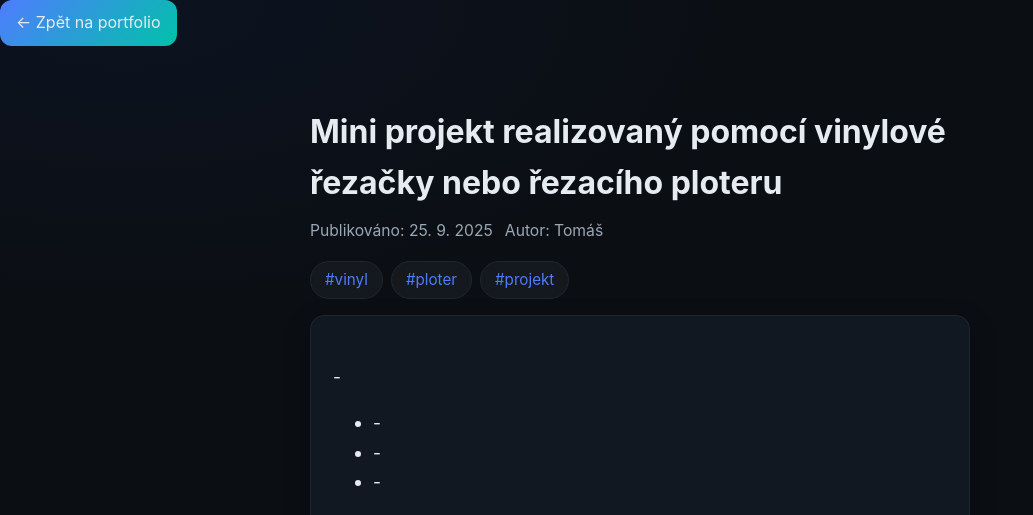
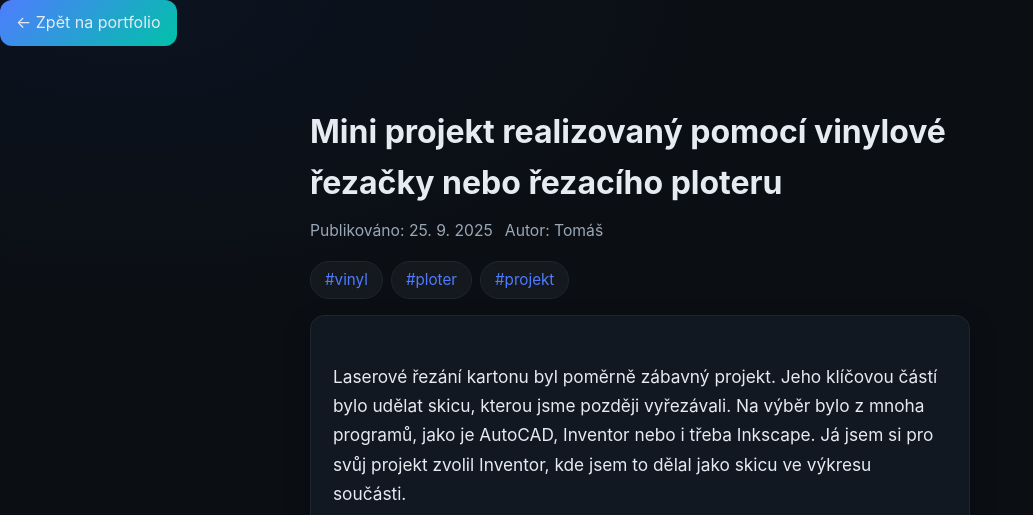
Before and after one commit to 267991-rgb/Vitek_ZPC, a plain HTML site: page projekt2.html in a window 1280 px wide. Shown: the top 515 px of the page, without its empty margins (0-1033 px from the left). Drawn offline with Linux system fonts and the light colour scheme.

Commit message:
Enhance projekt2.html with new project details
Updated project description and added content.

```diff
--- a/projekt2.html
+++ b/projekt2.html
@@ -27,7 +27,7 @@
       <article class="blog-post">
         <div class="blog-post-content">
           <p>
-            -
+            Laserové řezání kartonu byl poměrně zábavný projekt. Jeho klíčovou částí bylo udělat skicu, kterou jsme později vyřezávali. Na výběr bylo z mnoha programů, jako je AutoCAD, Inventor nebo i třeba Inkscape. Já jsem si pro svůj projekt zvolil Inventor, kde jsem to dělal jako skicu ve výkresu součásti.
           </p>
           <ul>
             <li>-</li>
```
